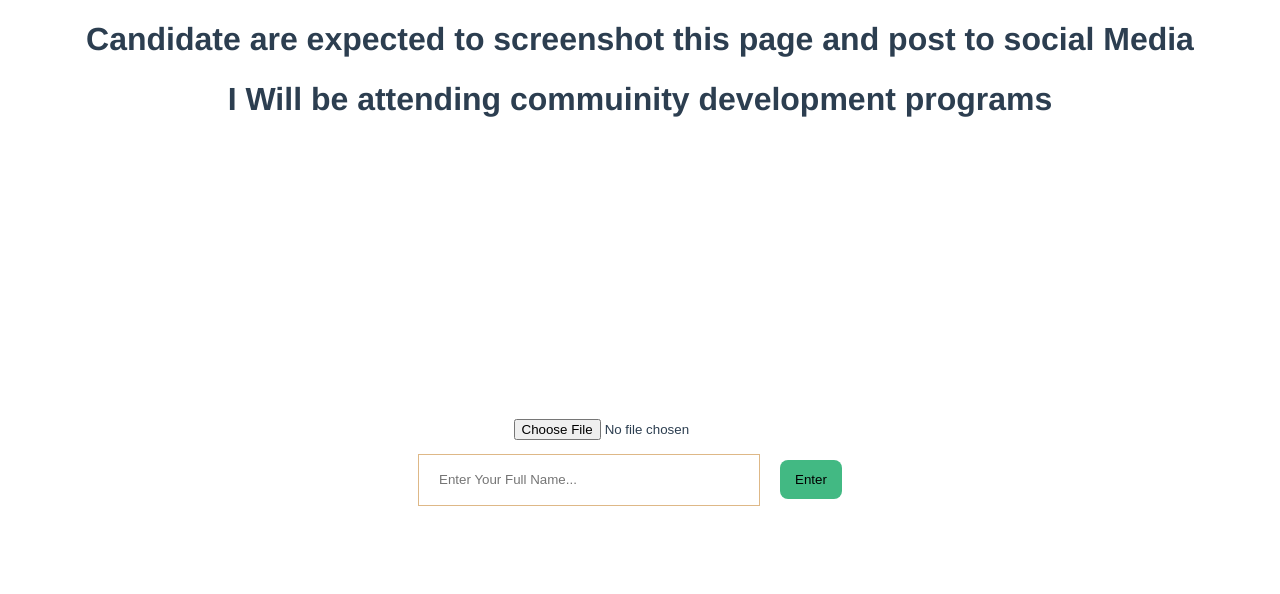
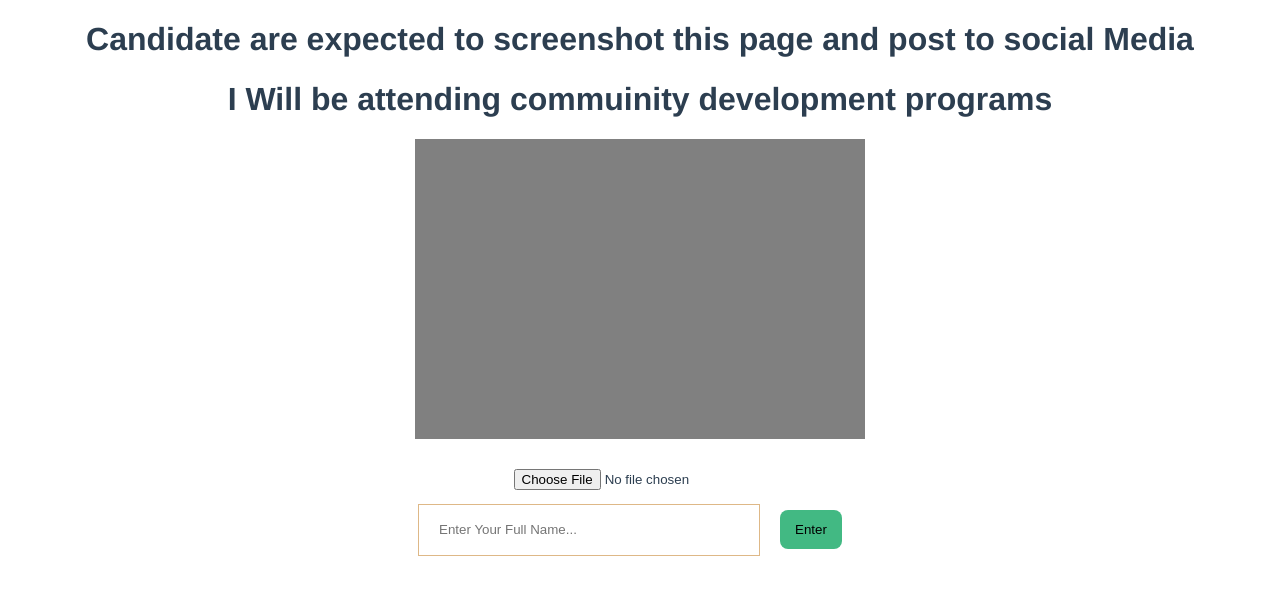
Before and after one commit to kenny3198/image-uploader, a Vue app: page / in a window 1280 px wide. Shown: the top 594 px of the page. Built offline with nearby package versions, Linux system fonts and the light colour scheme.

Commit message:
added a background to the image wrapper

```diff
--- a/src/App.vue
+++ b/src/App.vue
@@ -2,7 +2,7 @@
 <h1> Candidate are expected to screenshot this page and post to social Media</h1>
   <h1>I <span> {{ username }} </span>  Will be attending commuinity development programs</h1>
   <div>
-  <div class="imageWrapper" :style="{ 'background.image' :'url($(previewImage))' }" @click="selectImage">
+  <div class="imageWrapper" :style="{'background.image' :'url($(previewImage))'}" @click="selectImage">
 
   </div>
     <input type="file" ref="fileInput" @input="pickFile">
@@ -37,7 +37,7 @@ export default {
   },
   pickFile() {
    let input = this.$refs.fileInput
-   let file = input.files
+   let file = input.file
    if(file && file[0]) {
     let reader = new FileReader
     reader.onload = e => {
@@ -75,13 +75,14 @@ nav {
   }
 }
 .imageWrapper{
-  width: 250px;
-  height: 250px;
+  width: 450px;
+  height: 300px;
   cursor: pointer;
   background-position: center center;
   margin: 0 auto 30px;
   display: block;
   background-size: cover;
+  background: grey;
 }
 button {
   padding: 12px 15px;
```
